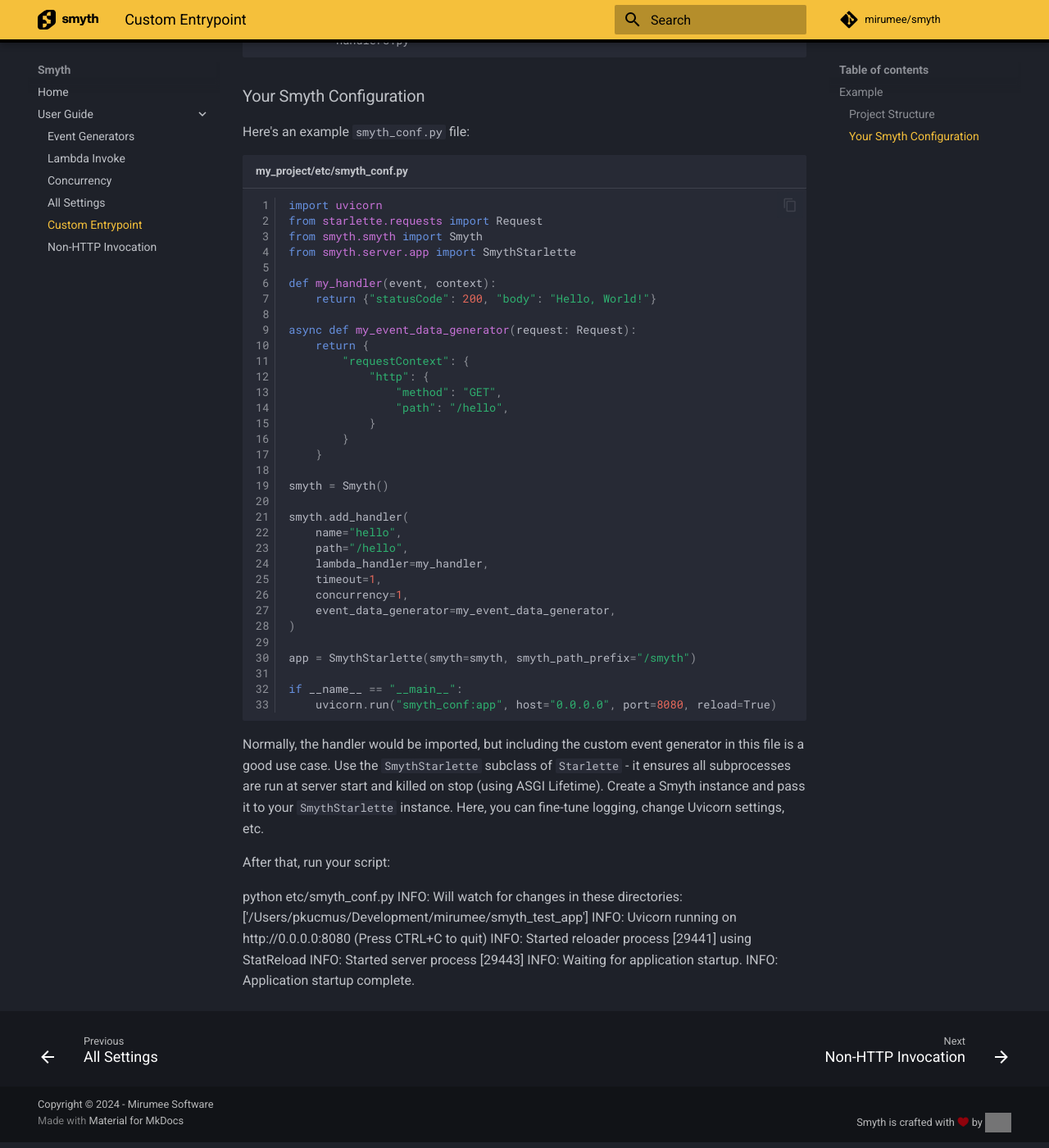
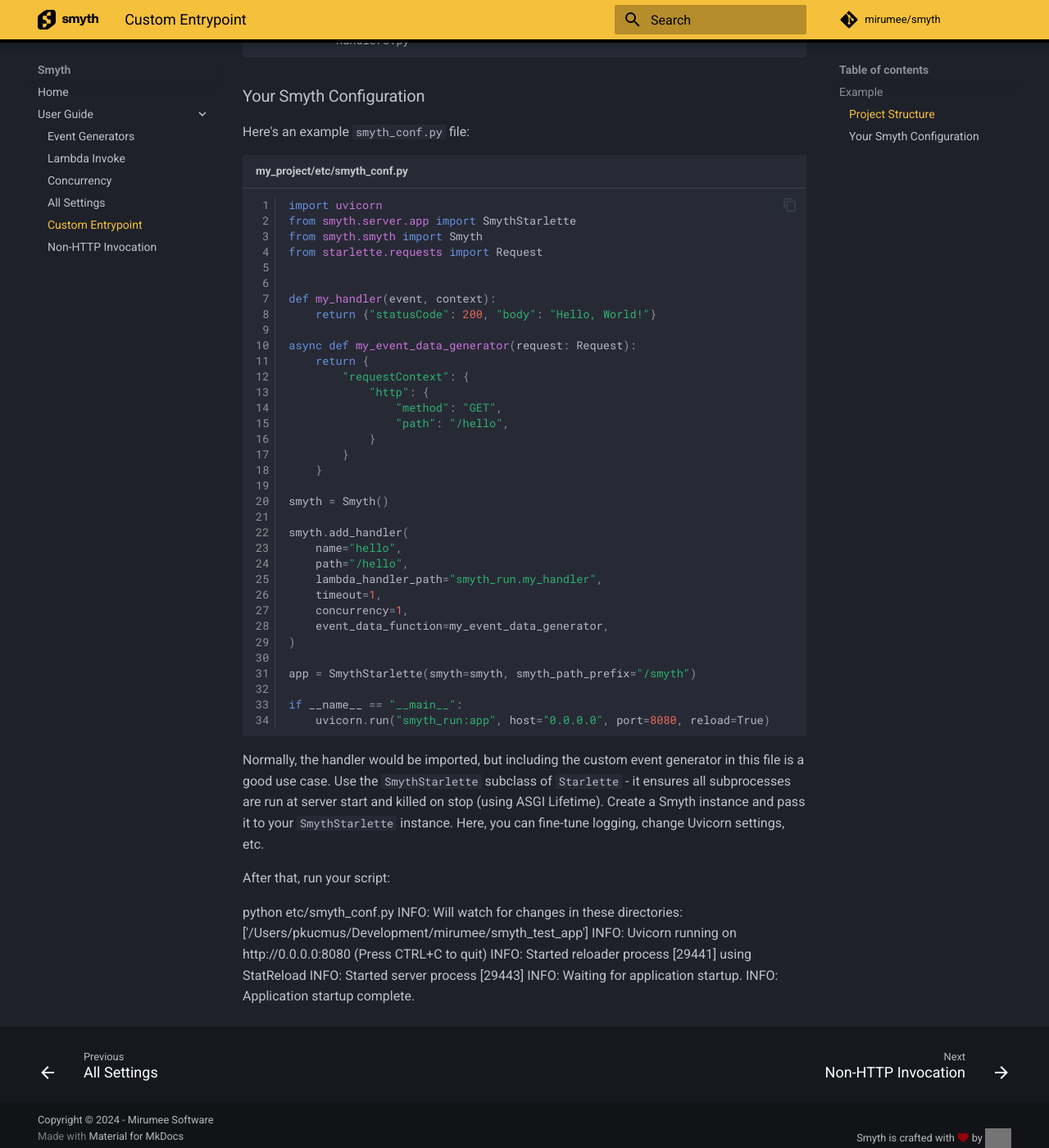
Before and after one commit to mirumee/smyth, an MkDocs documentation site: the page built from docs/user_guide/custom_entrypoint.md, in a window 1280 px wide and 1400 px high, scrolled down 549 px. Shown: the whole window at 82% size. Built offline with MkDocs 1.6.1 and Material for MkDocs 9.7.7, drawn with Linux system fonts in a browser that asks for light colours; comment, search, counter and statistics services are not loaded; grey boxes are pictures that could not be loaded.

Commit message:
adjust the docs

````diff
--- a/docs/user_guide/custom_entrypoint.md
+++ b/docs/user_guide/custom_entrypoint.md
@@ -24,9 +24,10 @@
 
 ```python title="my_project/etc/smyth_conf.py" linenums="1"
 import uvicorn
+from smyth.server.app import SmythStarlette
+from smyth.smyth import Smyth
 from starlette.requests import Request
-from smyth.smyth import Smyth
-from smyth.server.app import SmythStarlette
+
 
 def my_handler(event, context):
     return {"statusCode": 200, "body": "Hello, World!"}
@@ -46,16 +47,17 @@
 smyth.add_handler(
     name="hello",
     path="/hello",
-    lambda_handler=my_handler,
+    lambda_handler_path="smyth_run.my_handler",
     timeout=1,
     concurrency=1,
-    event_data_generator=my_event_data_generator,
+    event_data_function=my_event_data_generator,
 )
 
 app = SmythStarlette(smyth=smyth, smyth_path_prefix="/smyth")
 
 if __name__ == "__main__":
-    uvicorn.run("smyth_conf:app", host="0.0.0.0", port=8080, reload=True)
+    uvicorn.run("smyth_run:app", host="0.0.0.0", port=8080, reload=True)
+
 ```
 
 Normally, the handler would be imported, but including the custom event generator in this file is a good use case. Use the `SmythStarlette` subclass of `Starlette` - it ensures all subprocesses are run at server start and killed on stop (using ASGI Lifetime). Create a Smyth instance and pass it to your `SmythStarlette` instance. Here, you can fine-tune logging, change Uvicorn settings, etc.
--- a/pyproject.toml
+++ b/pyproject.toml
@@ -47,7 +47,7 @@
 [project.optional-dependencies]
 dev = ["ipdb"]
 types = ["mypy>=1.0.0", "pytest", "types-toml", "pytest-asyncio"]
-docs = ["mkdocs-material"]
+docs = ["mkdocs-material", "termynal"]
 
 [tool.hatch.version]
 path = "src/smyth/__about__.py"
@@ -156,7 +156,7 @@
 
 [tool.ruff.lint]
 select = ["E", "F", "G", "I", "N", "Q", "UP", "C90", "T20", "TID"]
-unfixable = ["UP007"]                                              # typer does not handle PEP604 annotations
+unfixable = ["UP007"] # typer does not handle PEP604 annotations
 
 [tool.ruff.lint.flake8-tidy-imports]
 ban-relative-imports = "all"
````
Also changed, not shown: docs/index.md (+3 -0 lines), docs/user_guide/non_http.md (+3 -2 lines), 1 other file.
